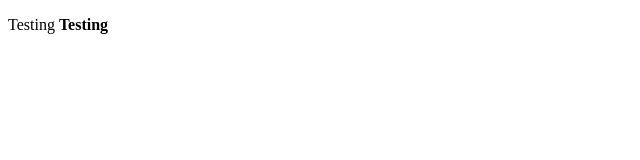
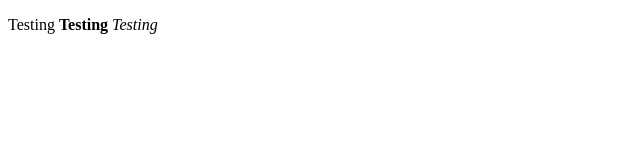
Before and after one commit to EnzoBasilia/git-tutorial, a plain HTML site: page index.html in a window 1280 px wide. Shown: the full height of the page, 0-640 px from the left. Drawn offline with Linux system fonts and the light colour scheme.

Commit message:
Some other commit

```diff
--- a/index.html
+++ b/index.html
@@ -9,7 +9,7 @@
 
 	<body>
 
-		<p>Testing <b>Testing</b></p>
+		<p>Testing <b>Testing</b> <i>Testing</i></p>
 
 	</body>
 
```
